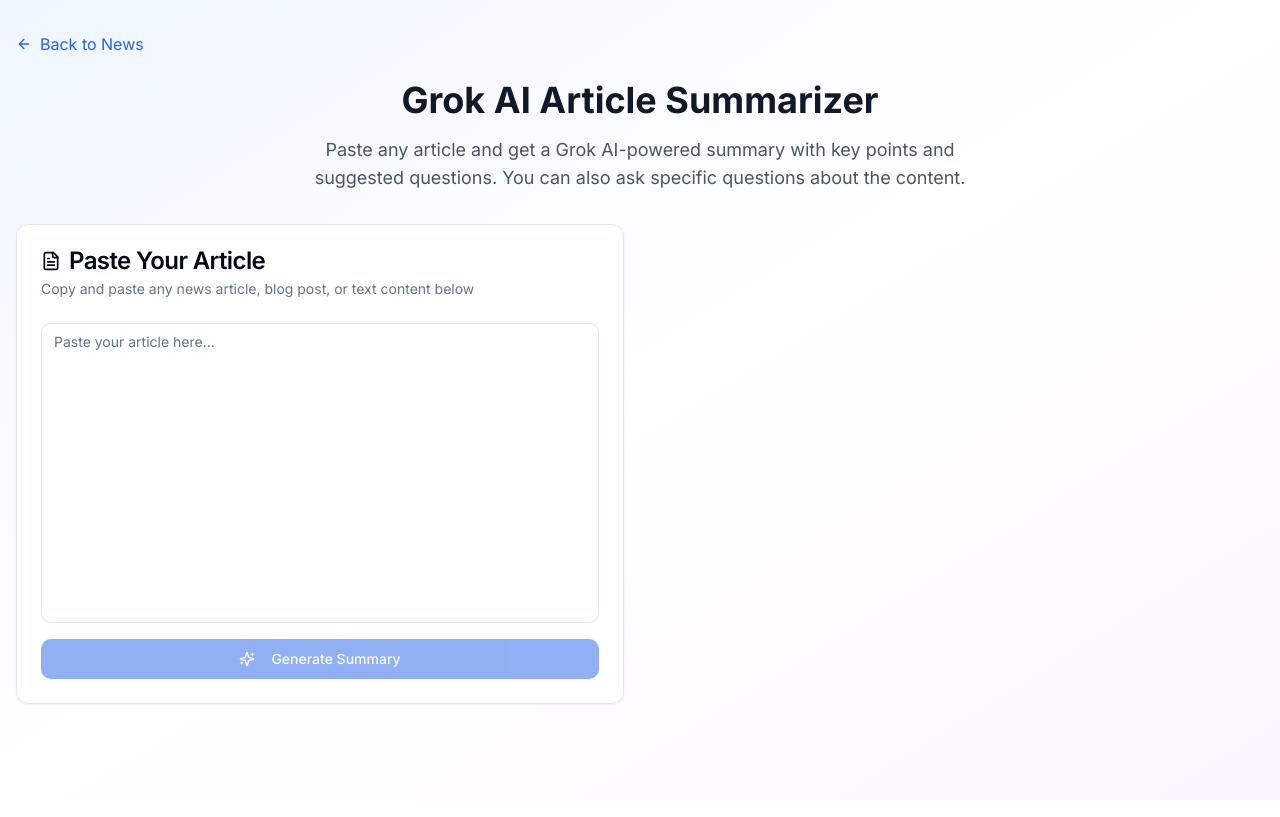
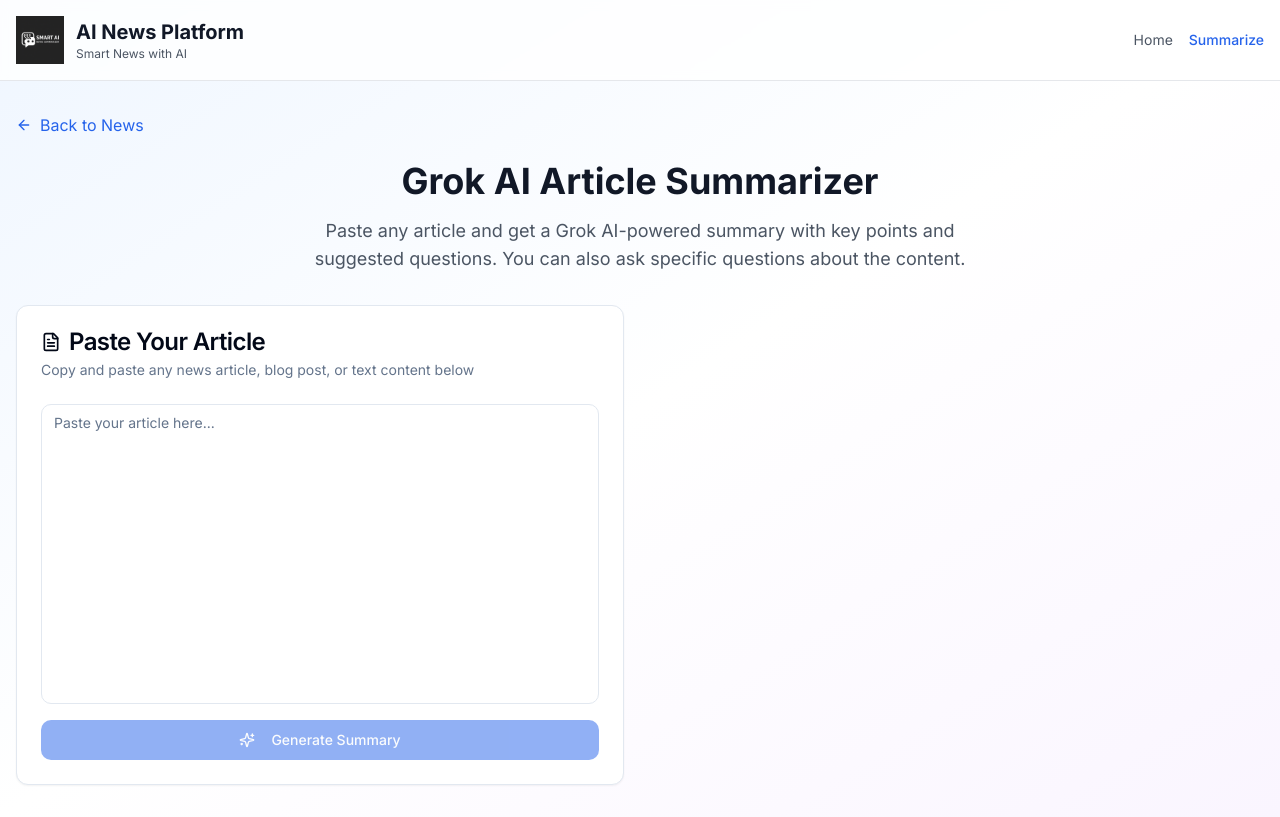
Before and after one commit to ssantoshhhhh/news, a Next.js app: page /summarize in a window 1280 px wide. Built offline with nearby package versions, Linux system fonts and the light colour scheme.

Commit message:
logo and navbar added

```diff
--- a/app/layout.tsx
+++ b/app/layout.tsx
@@ -7,10 +7,18 @@ import { ThemeProvider } from "@/components/theme-provider"
 const inter = Inter({ subsets: ["latin"] })
 
 export const metadata: Metadata = {
-  title: "AI News - Smart News Platform",
+  title: "AI Smart News",
   description: "Stay informed with AI-powered news categorization and personalized content discovery.",
   keywords: "news, AI, artificial intelligence, technology, business, sports, entertainment",
-    generator: 'v0.dev'
+  generator: 'v0.dev',
+  icons: {
+    icon: [
+      { url: '/favicon.ico', sizes: 'any' },
+      { url: '/ai-news.png', type: 'image/png' }
+    ],
+    shortcut: '/favicon.ico',
+    apple: '/ai-news.png',
+  }
 }
 
 export default function RootLayout({
--- a/app/page.tsx
+++ b/app/page.tsx
@@ -127,6 +127,41 @@ export default function HomePage() {
 
   return (
     <div className="min-h-screen bg-gradient-to-br from-slate-50 via-blue-50 to-indigo-50 dark:from-slate-900 dark:via-slate-800 dark:to-slate-900">
+      {/* Header with Logo */}
+      <motion.header
+        initial={{ opacity: 0, y: -20 }}
+        animate={{ opacity: 1, y: 0 }}
+        transition={{ duration: 0.6 }}
+        className="bg-white/80 backdrop-blur-sm border-b border-gray-200 sticky top-0 z-50"
+      >
+        <div className="container mx-auto px-4 py-4">
+          <div className="flex items-center justify-between">
+            <div className="flex items-center gap-3">
+              <motion.div
+                initial={{ scale: 0 }}
+                animate={{ scale: 1 }}
+                transition={{ delay: 0.2, type: "spring", stiffness: 200 }}
+                className="relative"
+              >
+                <img
+                  src="/ai-news.png"
+                  alt="AI News Platform Logo"
+                  className="h-12 w-auto object-contain"
+                />
+              </motion.div>
+              <div className="flex flex-col">
+                <h1 className="text-xl font-bold text-gray-900">AI News Platform</h1>
+                <p className="text-xs text-gray-600">Smart News with AI</p>
+              </div>
+            </div>
+            <div className="flex items-center gap-4 text-sm text-gray-600">
+              <a href="/" className="hover:text-blue-600 transition-colors">Home</a>
+              <a href="/summarize" className="hover:text-blue-600 transition-colors">Summarize</a>
+            </div>
+          </div>
+        </div>
+      </motion.header>
+
       {/* Hero Section */}
       <motion.section
         initial={{ opacity: 0, y: -20 }}
--- a/app/summarize/page.tsx
+++ b/app/summarize/page.tsx
@@ -82,7 +82,42 @@ export default function SummarizePage() {
 
   return (
     <div className="min-h-screen bg-gradient-to-br from-blue-50 via-white to-purple-50">
-      {/* Header */}
+      {/* Header with Logo */}
+      <motion.header
+        initial={{ opacity: 0, y: -20 }}
+        animate={{ opacity: 1, y: 0 }}
+        transition={{ duration: 0.6 }}
+        className="bg-white/80 backdrop-blur-sm border-b border-gray-200 sticky top-0 z-50"
+      >
+        <div className="container mx-auto px-4 py-4">
+          <div className="flex items-center justify-between">
+            <div className="flex items-center gap-3">
+              <motion.div
+                initial={{ scale: 0 }}
+                animate={{ scale: 1 }}
+                transition={{ delay: 0.2, type: "spring", stiffness: 200 }}
+                className="relative"
+              >
+                <img
+                  src="/ai-news.png"
+                  alt="AI News Platform Logo"
+                  className="h-12 w-auto object-contain"
+                />
+              </motion.div>
+              <div className="flex flex-col">
+                <h1 className="text-xl font-bold text-gray-900">AI News Platform</h1>
+                <p className="text-xs text-gray-600">Smart News with AI</p>
+              </div>
+            </div>
+            <div className="flex items-center gap-4 text-sm text-gray-600">
+              <Link href="/" className="hover:text-blue-600 transition-colors">Home</Link>
+              <span className="text-blue-600 font-medium">Summarize</span>
+            </div>
+          </div>
+        </div>
+      </motion.header>
+
+      {/* Content */}
       <div className="container mx-auto px-4 py-8">
         <Link href="/" className="inline-flex items-center text-blue-600 hover:text-blue-800 mb-6">
           <ArrowLeft className="w-4 h-4 mr-2" />
```
Also changed, not shown: public/ai-news.png (added), 1 other file (tests, documents, lock files or other folders).
